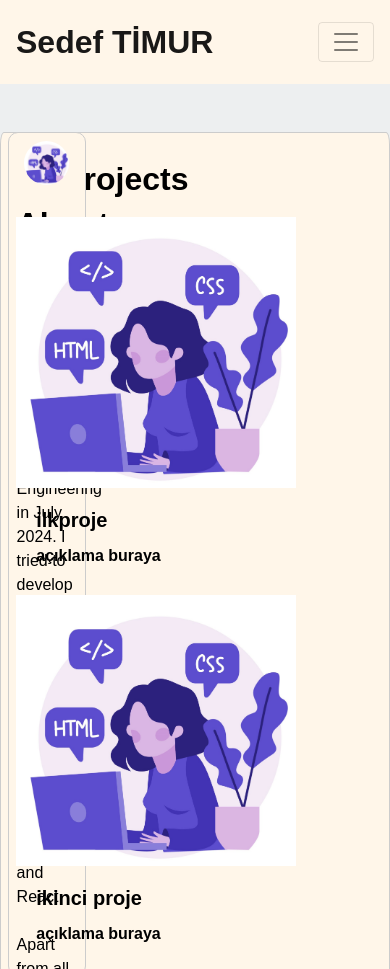
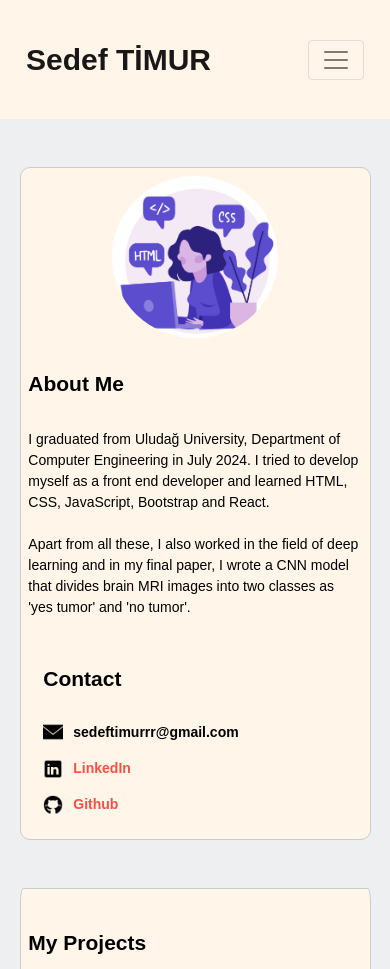
Before and after one commit to sedeftimurr/portfolio, a plain HTML site: page index.html in a window 390 px wide. Shown: the top 969 px of the page. Drawn offline with nearby package versions, Linux system fonts and the light colour scheme; a script that the page names is missing.

Commit message:
Update style.css

```diff
--- a/style.css
+++ b/style.css
@@ -2,23 +2,19 @@ body {
     font-family: Arial, sans-serif;
     background-color: #edeff0;
 }
-
 h2 {
     margin-top: 5%;
     margin-bottom: 5%;
 }
-
 #contact ul {
     list-style-type: none;
     padding: 0;
 }
-
 #contact li {
     margin-bottom: 5%;
     display: flex;
     align-items: center;
 }
-
 #contact img {
     margin-right: 5%;
 }
@@ -36,13 +32,11 @@ h2 {
     left: 2%;
     border: 1px solid #ccc;
     border-radius: 10px;
-
 }
 
 #about a{
     color: #F85046;
 }
-
 #about .profile-img{
     width: 75%;
     height: 75%;
@@ -50,7 +44,6 @@ h2 {
     display:block;
     margin: 0 auto 20px;
 }
-
 #projects{
     background-color: #FFF6E9;
     color: black;
@@ -72,8 +65,41 @@ h2 {
     width: 75%;
     margin: 2%;
 }
-@media only screen and (min-width:150px) and (max-width:576px){
-    img{
-        width:100%;
+@media screen and (max-width: 600px) {
+    body {
+        font-size: 14px;
+    }
+    #about {
+        width: 90%;
+        height: auto;
+        position: static;
+        margin-bottom: 10%;
+    }
+    #about .profile-img {
+        width: 50%;
+        height: auto;
+    }
+    #projects {
+        width: 90%;
+        margin: 10% auto;
+        right: auto;
+    }
+    #projects .ilkproje,
+    #projects .ikincidenemesi {
+        width: 100%;
+    }
+    h2 {
+        font-size: 1.5em;
+        margin-top: 10%;
+        margin-bottom: 10%;
+    }
+    #contact img {
+        width: 20px;
+        height: 20px;
+        margin-right: 10px;
+    }
+    #navbar {
+        padding: 10px;
+        text-align: center;
     }
 }
```
